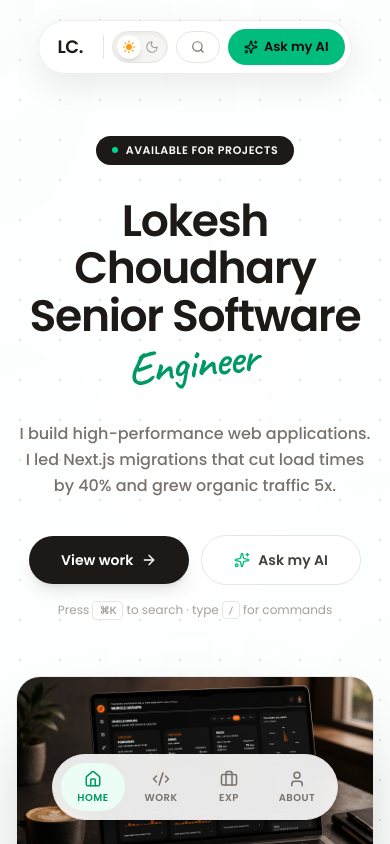
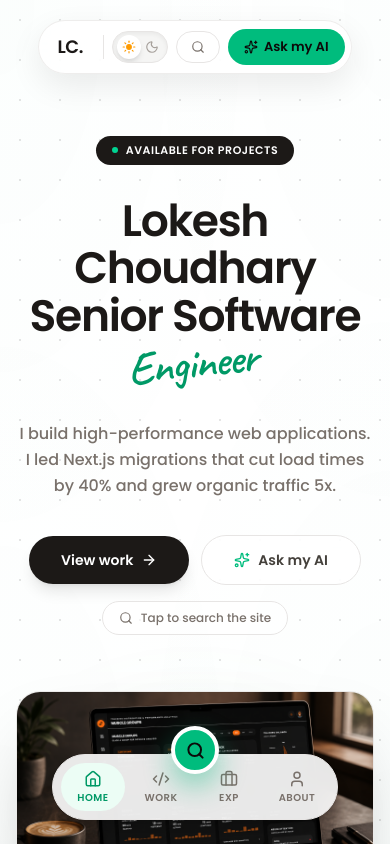
Before and after one commit to lokesh-dc/portfolio, a Next.js app: page / in a window 390 px wide. Shown: the top 844 px of the page. Built offline with nearby package versions, Linux system fonts and the light colour scheme.

Commit message:
Portfolio : Search - Mobile

```diff
--- a/src/components/CommandPalette.tsx
+++ b/src/components/CommandPalette.tsx
@@ -123,7 +123,7 @@ function PalettePanel({ onClose }: { onClose: () => void }) {
       animate={{ opacity: 1 }}
       exit={{ opacity: 0 }}
       transition={{ duration: 0.15 }}
-      className="fixed inset-0 z-[60] flex items-start justify-center px-4 pt-[12vh] bg-stone-950/40 backdrop-blur-sm"
+      className="fixed inset-0 z-[60] flex items-start justify-center px-4 pt-[8vh] sm:pt-[12vh] bg-stone-950/40 backdrop-blur-sm"
       onClick={onClose}
       role="presentation"
     >
@@ -149,7 +149,7 @@ function PalettePanel({ onClose }: { onClose: () => void }) {
             }}
             onKeyDown={onInputKey}
             placeholder='Type a command or search… (try "/projects")'
-            className="flex-1 bg-transparent py-4 text-sm text-stone-900 dark:text-stone-100 placeholder:text-stone-400 focus:outline-none"
+            className="flex-1 bg-transparent py-4 text-base sm:text-sm text-stone-900 dark:text-stone-100 placeholder:text-stone-400 focus:outline-none"
             aria-label="Search commands"
           />
           <kbd className="hidden sm:inline-flex items-center gap-0.5 rounded-md border border-stone-200 dark:border-stone-700 px-1.5 py-0.5 text-[10px] font-semibold text-stone-400">
@@ -248,14 +248,15 @@ function PalettePanel({ onClose }: { onClose: () => void }) {
         </div>
 
         <div className="flex items-center gap-4 border-t border-stone-100 dark:border-stone-800 px-4 py-2.5 text-[11px] text-stone-400">
-          <span className="flex items-center gap-1.5">
+          <span className="hidden sm:flex items-center gap-1.5">
             <kbd className="rounded border border-stone-200 dark:border-stone-700 px-1">↑↓</kbd>
             navigate
           </span>
-          <span className="flex items-center gap-1.5">
+          <span className="hidden sm:flex items-center gap-1.5">
             <kbd className="rounded border border-stone-200 dark:border-stone-700 px-1">↵</kbd>
             select
           </span>
+          <span className="sm:hidden">Tap a result to open</span>
           <span className="ml-auto hidden sm:block">/ for slash commands</span>
         </div>
       </motion.div>
--- a/src/components/MobileNav.tsx
+++ b/src/components/MobileNav.tsx
@@ -3,9 +3,10 @@
 import React from "react";
 import Link from "next/link";
 import { usePathname } from "next/navigation";
-import { Home, Briefcase, User, Code2 } from "lucide-react";
+import { Home, Briefcase, User, Code2, Search } from "lucide-react";
 import { motion } from "framer-motion";
 import clsx from "clsx";
+import { useChat } from "@/context/ChatContext";
 
 const navItems = [
   { href: "/", label: "Home", icon: Home },
@@ -16,9 +17,21 @@ const navItems = [
 
 export default function MobileNav() {
   const pathname = usePathname();
+  const { openPalette } = useChat();
 
   return (
-    <div className="fixed bottom-6 left-1/2 -translate-x-1/2 z-50 md:hidden">
+    <div className="fixed bottom-6 left-1/2 -translate-x-1/2 z-50 md:hidden flex flex-col items-center">
+      {/* Command palette entry point — the primary way to search on touch */}
+      <motion.button
+        initial={{ y: 100, opacity: 0 }}
+        animate={{ y: 0, opacity: 1 }}
+        transition={{ type: "spring", stiffness: 260, damping: 20, delay: 0.1 }}
+        onClick={openPalette}
+        aria-label="Search the site"
+        className="relative z-10 -mb-5 flex h-12 w-12 items-center justify-center rounded-full bg-emerald-500 text-stone-950 shadow-[0_12px_28px_rgba(16,185,129,0.45)] border-4 border-white dark:border-stone-950 active:scale-95 transition-transform"
+      >
+        <Search size={19} strokeWidth={2.5} aria-hidden />
+      </motion.button>
       <motion.nav
         initial={{ y: 100, opacity: 0 }}
         animate={{ y: 0, opacity: 1 }}
--- a/src/components/home/Hero.tsx
+++ b/src/components/home/Hero.tsx
@@ -2,7 +2,7 @@
 
 import Image from "next/image";
 import { motion, useReducedMotion } from "motion/react";
-import { ArrowRight, Sparkles } from "lucide-react";
+import { ArrowRight, Search, Sparkles } from "lucide-react";
 import { useChat } from "@/context/ChatContext";
 
 const ease = [0.16, 1, 0.3, 1] as const;
@@ -73,7 +73,7 @@ export default function Hero() {
           </button>
         </motion.div>
 
-        <p className="mt-4 text-xs text-stone-400 dark:text-stone-500">
+        <p className="hidden sm:block mt-4 text-xs text-stone-400 dark:text-stone-500">
           Press{" "}
           <button
             onClick={openPalette}
@@ -87,6 +87,13 @@ export default function Hero() {
           </kbd>{" "}
           for commands
         </p>
+        <button
+          onClick={openPalette}
+          className="sm:hidden mt-4 inline-flex items-center gap-2 rounded-full border border-stone-200 dark:border-stone-700 bg-white/60 dark:bg-stone-800/60 px-4 py-2 text-xs font-medium text-stone-500 dark:text-stone-400"
+        >
+          <Search className="h-3.5 w-3.5" aria-hidden />
+          Tap to search the site
+        </button>
       </motion.div>
 
       <motion.div
```
